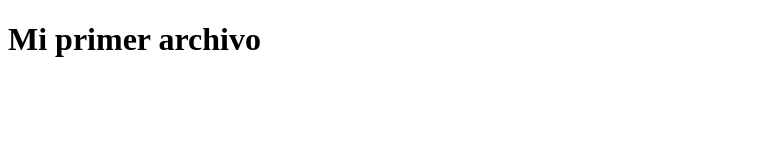
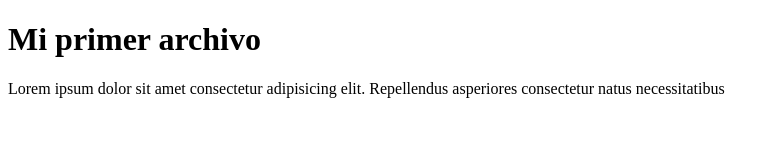
Before and after one commit to Rubengd93/git_rubengd93, a plain HTML site: page index.html in a window 1280 px wide. Shown: the whole page, without its empty margins (0-779 px from the left). Drawn offline with Linux system fonts and the light colour scheme.

Commit message:
segunda subida

```diff
--- a/index.html
+++ b/index.html
@@ -8,5 +8,6 @@
 </head>
 <body>
     <h1>Mi primer archivo</h1>
+    <p>Lorem ipsum dolor sit amet consectetur adipisicing elit. Repellendus asperiores consectetur natus necessitatibus</p>
 </body>
 </html>
```
